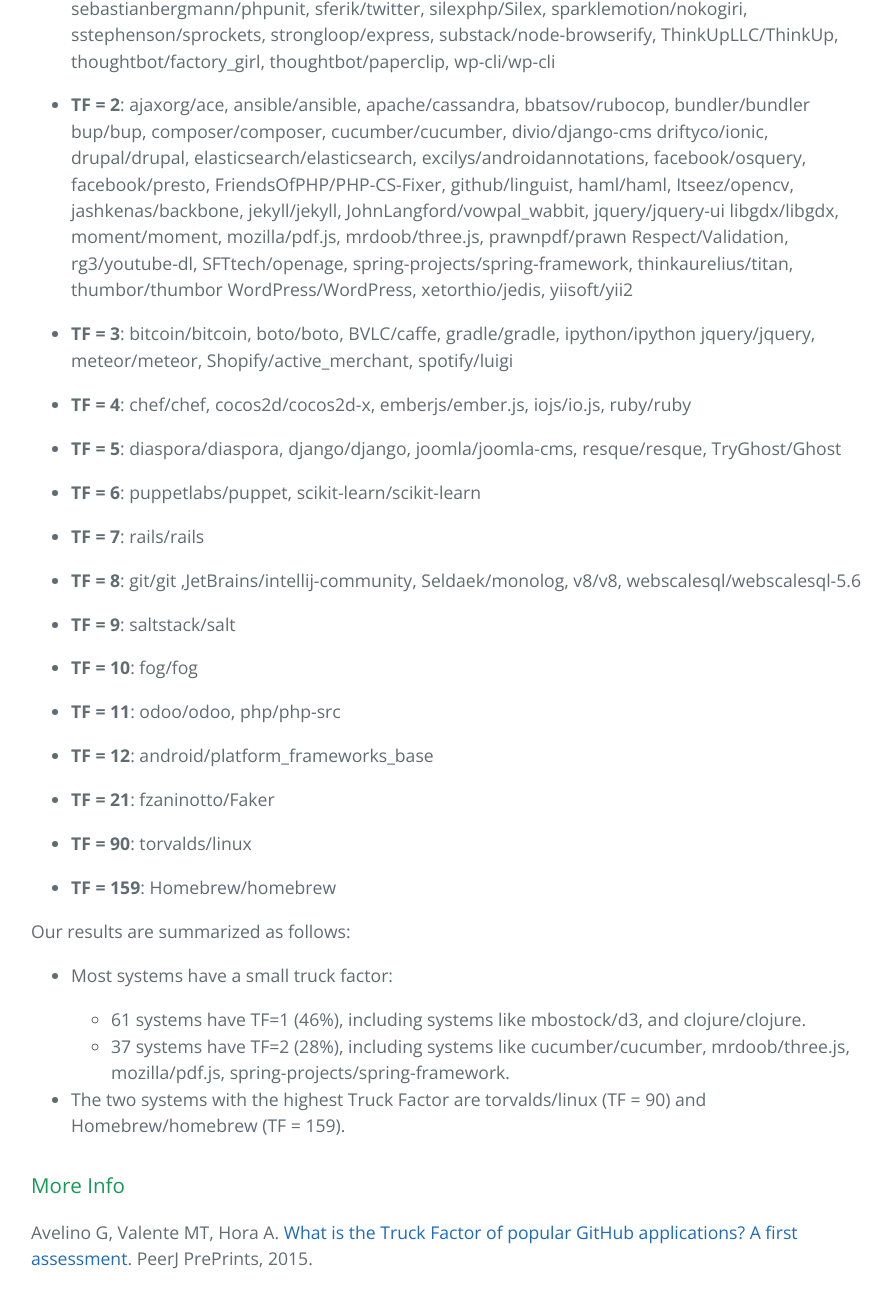
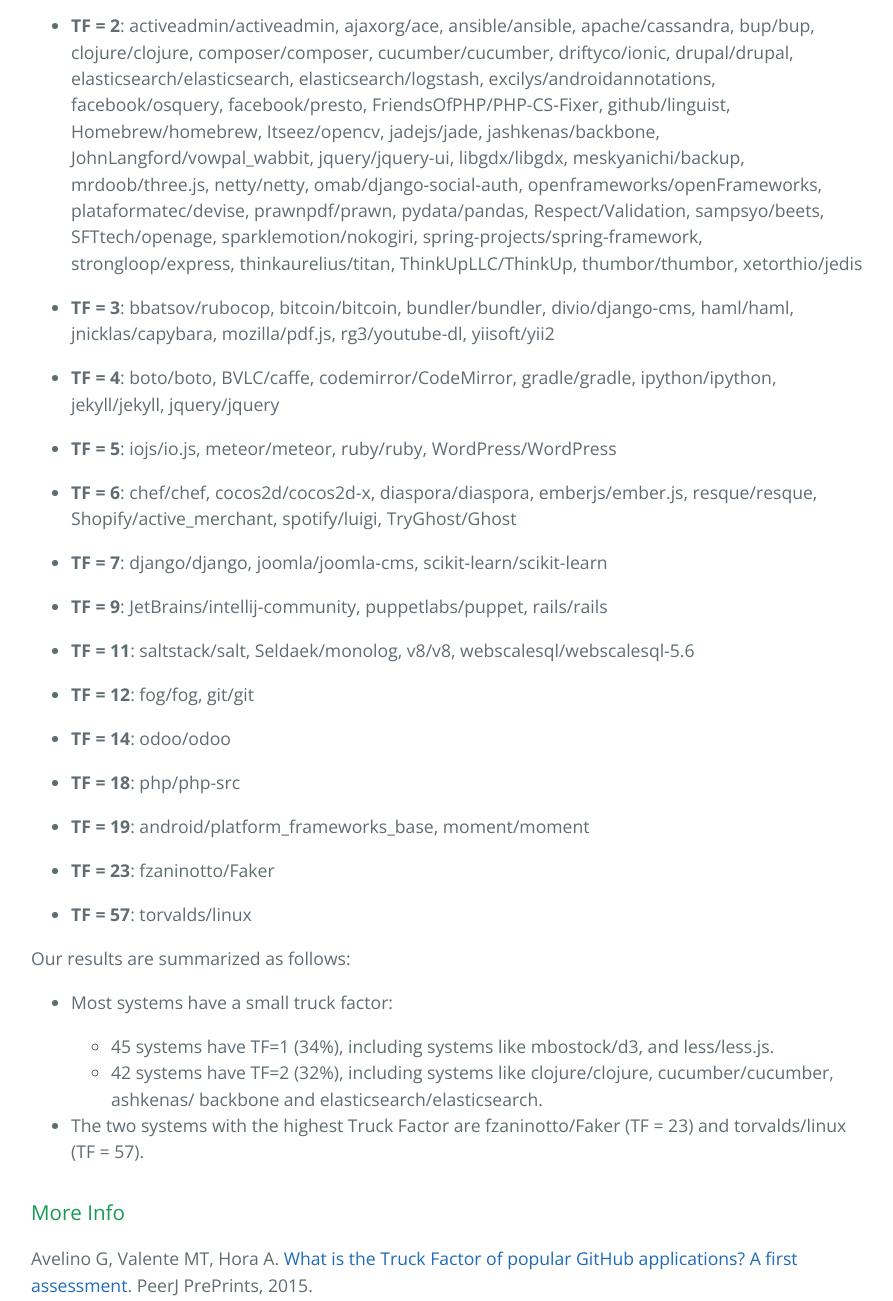
Before and after one commit to aserg-ufmg/Truck-Factor, a plain HTML site: page index.html in a window 1280 px wide. Shown: the part 1194-2495 px from the top of the page, without its empty margins (193-1086 px from the left). Drawn offline with nearby package versions, Linux system fonts and the light colour scheme.

Commit message:
Update data

```diff
--- a/index.html
+++ b/index.html
@@ -30,39 +30,21 @@
 <p>This list presents the Truck Factors (TF) we calculated:</p>
 
 <ul>
-<li><p><strong>TF = 1</strong>: activeadmin/activeadmin, alexreisner/geocoder, atom/atom-shell, bjorn/tiled,
-bumptech/glide, caskroom/homebrew-cask, celery/celery, celluloid/celluloid,
-clojure/clojure, codemirror/CodeMirror, dropwizard/dropwizard, dropwizard/metrics, elasticsearch/logstash, erikhuda/thor, Eugeny/ajenti, getsentry/sentry, github/android, gruntjs/grunt, jadejs/jade, janl/mustache.js, jnicklas/capybara, jrburke/requirejs, justinfrench/formtastic, kivy/kivy, koush/ion,
-kriswallsmith/assetic, Leaflet/Leaflet, less/less.js, mailpile/Mailpile, mbostock/d3,
-meskyanichi/backup, mitchellh/vagrant, mitsuhiko/flask, mongoid/mongoid,
-nate-parrott/Flashlight, netty/netty, nicolasgramlich/AndEngine,
-omab/django-social-auth, openframeworks/openFrameworks, paulasmuth/fnordmetric, phacility/phabricator, plataformatec/devise
-powerline/powerline, puphpet/puphpet, pydata/pandas, ratchetphp/Ratchet,
-ReactiveX/RxJava, sampsyo/beets, sandstorm-io/capnproto, sass/sass,
-sebastianbergmann/phpunit, sferik/twitter, silexphp/Silex, sparklemotion/nokogiri,
-sstephenson/sprockets, strongloop/express, substack/node-browserify,
-ThinkUpLLC/ThinkUp, thoughtbot/factory_girl, thoughtbot/paperclip, wp-cli/wp-cli</p></li>
-<li><p><strong>TF = 2</strong>: ajaxorg/ace, ansible/ansible, apache/cassandra, bbatsov/rubocop, bundler/bundler
-bup/bup, composer/composer, cucumber/cucumber, divio/django-cms
-driftyco/ionic, drupal/drupal, elasticsearch/elasticsearch, excilys/androidannotations, facebook/osquery, facebook/presto, FriendsOfPHP/PHP-CS-Fixer, github/linguist, haml/haml, Itseez/opencv, jashkenas/backbone, jekyll/jekyll, JohnLangford/vowpal_wabbit, jquery/jquery-ui
-libgdx/libgdx, moment/moment, mozilla/pdf.js, mrdoob/three.js, prawnpdf/prawn
-Respect/Validation, rg3/youtube-dl, SFTtech/openage,
-spring-projects/spring-framework, thinkaurelius/titan, thumbor/thumbor
-WordPress/WordPress, xetorthio/jedis, yiisoft/yii2</p></li>
-<li><p><strong>TF = 3</strong>: bitcoin/bitcoin, boto/boto, BVLC/caffe, gradle/gradle, ipython/ipython
-jquery/jquery, meteor/meteor, Shopify/active_merchant, spotify/luigi</p></li>
-<li><p><strong>TF = 4</strong>: chef/chef, cocos2d/cocos2d-x, emberjs/ember.js, iojs/io.js, ruby/ruby</p></li>
-<li><p><strong>TF = 5</strong>: diaspora/diaspora, django/django, joomla/joomla-cms, resque/resque, TryGhost/Ghost</p></li>
-<li><p><strong>TF = 6</strong>: puppetlabs/puppet, scikit-learn/scikit-learn</p></li>
-<li><p><strong>TF = 7</strong>: rails/rails</p></li>
-<li><p><strong>TF = 8</strong>: git/git ,JetBrains/intellij-community, Seldaek/monolog, v8/v8, webscalesql/webscalesql-5.6</p></li>
-<li><p><strong>TF = 9</strong>: saltstack/salt</p></li>
-<li><p><strong>TF = 10</strong>: fog/fog</p></li>
-<li><p><strong>TF = 11</strong>: odoo/odoo, php/php-src</p></li>
-<li><p><strong>TF = 12</strong>: android/platform_frameworks_base</p></li>
-<li><p><strong>TF = 21</strong>: fzaninotto/Faker</p></li>
-<li><p><strong>TF = 90</strong>: torvalds/linux</p></li>
-<li><p><strong>TF = 159</strong>: Homebrew/homebrew</p></li>
+<li><p><strong>TF = 1</strong>: alexreisner/geocoder, atom/atom-shell, bjorn/tiled, bumptech/glide, caskroom/homebrew-cask (TF inicial 56), celery/celery, celluloid/celluloid, dropwizard/dropwizard, dropwizard/metrics, erikhuda/thor, Eugeny/ajenti, getsentry/sentry, github/android, gruntjs/grunt, janl/mustache.js, jrburke/requirejs, justinfrench/formtastic, kivy/kivy, koush/ion, kriswallsmith/assetic, Leaflet/Leaflet, less/less.js, mailpile/Mailpile, mbostock/d3, mitchellh/vagrant, mitsuhiko/flask, mongoid/mongoid, nate-parrott/Flashlight, nicolasgramlich/AndEngine, paulasmuth/fnordmetric, phacility/phabricator, powerline/powerline, puphpet/puphpet, ratchetphp/Ratchet, ReactiveX/RxJava, sandstorm-io/capnproto, sass/sass, sebastianbergmann/phpunit, sferik/twitter, silexphp/Silex, sstephenson/sprockets, substack/node-browserify, thoughtbot/factory_girl, thoughtbot/paperclip, wp-cli/wp-cli</p></li>
+<li><p><strong>TF = 2</strong>: activeadmin/activeadmin, ajaxorg/ace, ansible/ansible, apache/cassandra, bup/bup, clojure/clojure, composer/composer, cucumber/cucumber, driftyco/ionic, drupal/drupal, elasticsearch/elasticsearch, elasticsearch/logstash, excilys/androidannotations, facebook/osquery, facebook/presto, FriendsOfPHP/PHP-CS-Fixer, github/linguist, Homebrew/homebrew, Itseez/opencv, jadejs/jade, jashkenas/backbone, JohnLangford/vowpal_wabbit, jquery/jquery-ui, libgdx/libgdx, meskyanichi/backup, mrdoob/three.js, netty/netty, omab/django-social-auth, openframeworks/openFrameworks, plataformatec/devise, prawnpdf/prawn, pydata/pandas, Respect/Validation, sampsyo/beets, SFTtech/openage, sparklemotion/nokogiri, spring-projects/spring-framework, strongloop/express, thinkaurelius/titan, ThinkUpLLC/ThinkUp, thumbor/thumbor, xetorthio/jedis</p></li>
+<li><p><strong>TF = 3</strong>: bbatsov/rubocop, bitcoin/bitcoin, bundler/bundler, divio/django-cms, haml/haml, jnicklas/capybara, mozilla/pdf.js, rg3/youtube-dl, yiisoft/yii2</p></li>
+<li><p><strong>TF = 4</strong>: boto/boto, BVLC/caffe, codemirror/CodeMirror, gradle/gradle, ipython/ipython, jekyll/jekyll, jquery/jquery</p></li>
+<li><p><strong>TF = 5</strong>: iojs/io.js, meteor/meteor, ruby/ruby, WordPress/WordPress</p></li>
+<li><p><strong>TF = 6</strong>: chef/chef, cocos2d/cocos2d-x, diaspora/diaspora, emberjs/ember.js, resque/resque, Shopify/active_merchant, spotify/luigi, TryGhost/Ghost</p></li>
+<li><p><strong>TF = 7</strong>: django/django, joomla/joomla-cms, scikit-learn/scikit-learn</p></li>
+<li><p><strong>TF = 9</strong>: JetBrains/intellij-community, puppetlabs/puppet, rails/rails</p></li>
+<li><p><strong>TF = 11</strong>: saltstack/salt, Seldaek/monolog, v8/v8, webscalesql/webscalesql-5.6</p></li>
+<li><p><strong>TF = 12</strong>: fog/fog, git/git</p></li>
+<li><p><strong>TF = 14</strong>: odoo/odoo</p></li>
+<li><p><strong>TF = 18</strong>: php/php-src</p></li>
+<li><p><strong>TF = 19</strong>: android/platform_frameworks_base, moment/moment</p></li>
+<li><p><strong>TF = 23</strong>: fzaninotto/Faker</p></li>
+<li><p><strong>TF = 57</strong>: torvalds/linux</p></li>
 </ul>
 
 <p>Our results are summarized as follows:</p>
@@ -72,17 +54,17 @@ jquery/jquery, meteor/meteor, Shopify/active_merchant, spotify/luigi</p></li>
 <p>Most systems have a small truck factor: </p>
 
 <ul>
-<li>61 systems have TF=1 (46%), including systems like mbostock/d3, and clojure/clojure.</li>
-<li>37 systems have TF=2 (28%), including systems like cucumber/cucumber, mrdoob/three.js, mozilla/pdf.js, spring-projects/spring-framework.</li>
+<li>45 systems have TF=1 (34%), including systems like mbostock/d3, and less/less.js.</li>
+<li>42 systems have TF=2 (32%), including systems like clojure/clojure, cucumber/cucumber, ashkenas/ backbone and elasticsearch/elasticsearch.</li>
 </ul>
 </li>
-<li><p>The two systems with the highest Truck Factor are torvalds/linux (TF = 90) and Homebrew/homebrew (TF = 159).  </p></li>
+<li><p>The two systems with the highest Truck Factor are fzaninotto/Faker (TF = 23) and torvalds/linux (TF = 57).  </p></li>
 </ul>
 
 <h3>
 <a id="more-info" class="anchor" href="#more-info" aria-hidden="true"><span class="octicon octicon-link"></span></a>More Info</h3>
 
-<p>Avelino G, Valente MT, Hora A. <a href="https://dx.doi.org/10.7287/peerj.preprints.1233v1">What is the Truck Factor of popular GitHub applications? A first assessment</a>. PeerJ PrePrints, 2015.</p>
+<p>Avelino G, Valente MT, Hora A. <a href="https://peerj.com/preprints/1233/">What is the Truck Factor of popular GitHub applications? A first assessment</a>. PeerJ PrePrints, 2015.</p>
 
       <footer class="site-footer">
         <span class="site-footer-owner"><a href="https://github.com/mtov/Truck-Factor">Truck-Factor</a> is maintained by <a href="https://github.com/mtov">mtov</a>.</span>
```
